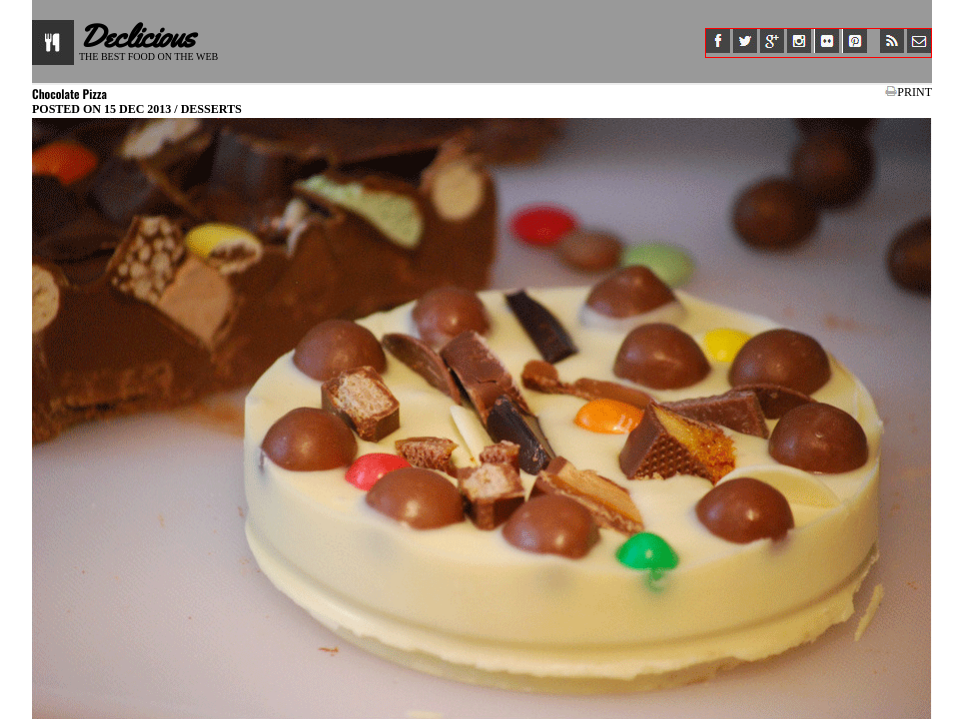
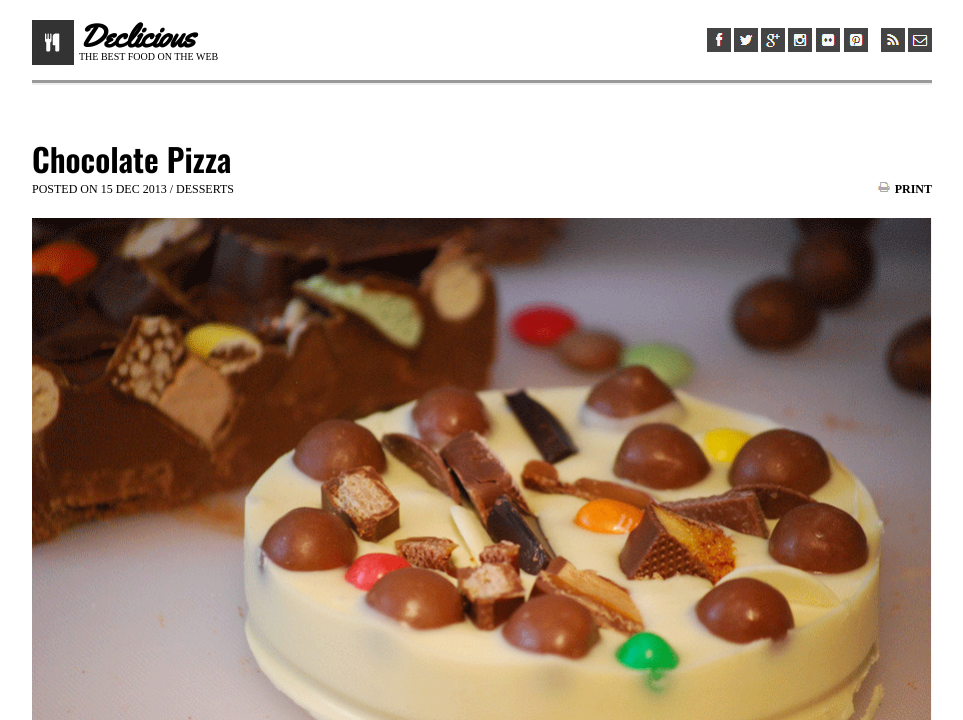
Before and after one commit to Snobeard/chocolate-pizza, a plain HTML site: page index.html in a window 1280 px wide. Shown: the top 720 px of the page, without its empty margins (158-1121 px from the left). Drawn offline with nearby package versions, Linux system fonts and the light colour scheme.

Commit message:
bitch print alignment

```diff
--- a/index.html
+++ b/index.html
@@ -9,7 +9,7 @@
   </head>
 
   <body>
-    <section>
+    <section id="page">
       <header>
           <div class="logo">
               <img src="img/logo.png" alt="">
@@ -32,14 +32,17 @@
           <!-- <img src="BORDER IMAGE" alt="border image"> -->
       </header>
 
-      <article class="main">
+      <article>
         <div class="title">
           <div class="text">
             <h2>Chocolate Pizza</h2>
-            <h3>POSTED ON 15 DEC 2013 / DESSERTS</h3>
-          </div>
-          <div class="print">
-            <img src="img/print-icon.png" alt="">PRINT
+            <div class="print-box">
+              <p>POSTED ON 15 DEC 2013 / DESSERTS</p>
+              <div id="print">
+                <img src="img/print-icon.png" alt="">
+                <h6>PRINT</h6>
+              </div>
+            </div>
           </div>
         </div>
 
--- a/style.css
+++ b/style.css
@@ -4,16 +4,18 @@
   /*border: 1px red solid;*/
   font-size: 12px;
 }
-section {
+#page {
   margin: 0 auto;
   width: 900px;
 }
+
+/* header */
 header {
   border-width: 5px;
   border-bottom-style: groove;
   width: 900px;
   height: 80px;
-  background-color: #999
+  /*background-color: #999*/
 }
 .logo {
   /*border: 1px red solid;*/
@@ -35,7 +37,7 @@ header {
   font-size: 10px;
 }
 nav {
-  border: 1px red solid;
+  /*border: 1px red solid;*/
   float: right;
   margin-top: 27.5px;
 }
@@ -45,25 +47,45 @@ nav span {
 nav li {
   display: inline-block;
 }
+
+
+/* article */
 article {
   width: 900px;
 }
 .title {
-  width: 900px;
+  /*border: red 1px solid;*/
+  margin-top: 50px;
+  /*width: 900px;*/
+  /*height: 80px;*/
 }
 .title h2 {
+  /*border: red 1px solid;*/
+  font-size: 32px;
   font-family: 'Oswald', sans-serif;
 }
 .title .text {
+  /*border: red 1px solid;*/
+}
+.print-box p {
+  float: left;
+  width: 300px;
+}
+#print {
+  float: right;
+  width: 55px;
+}
+#print img {
   float: left;
 }
-.print {
-  float: right;
+#print h6 {
+  text-align: right;
+}
+.text .print-box {
+  /*border: red 1px solid;*/
 }
 .pizza {
-  width: 900px;
-}
-.main p {
+  margin: 20px 0;
   width: 900px;
 }
 .recipe {
```
